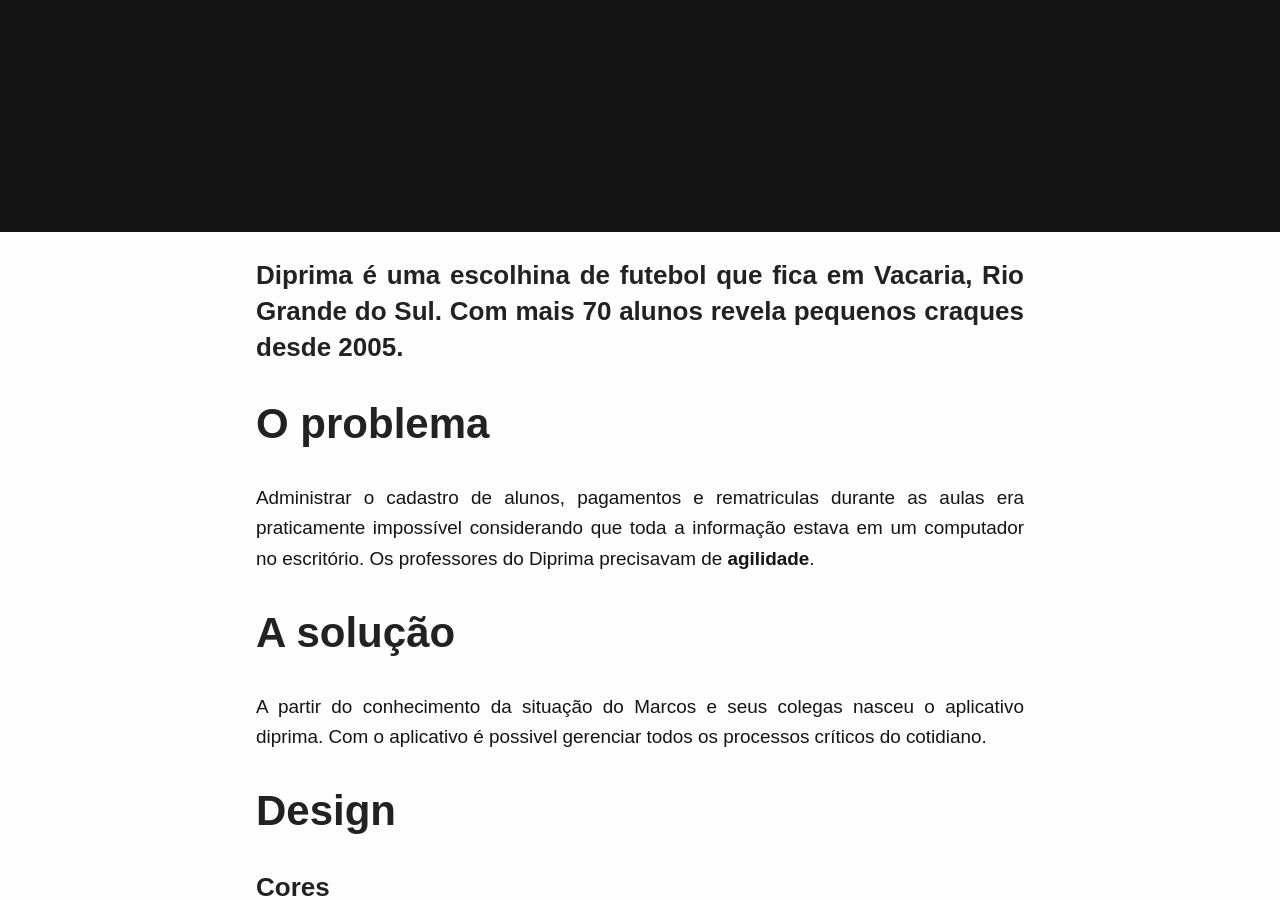
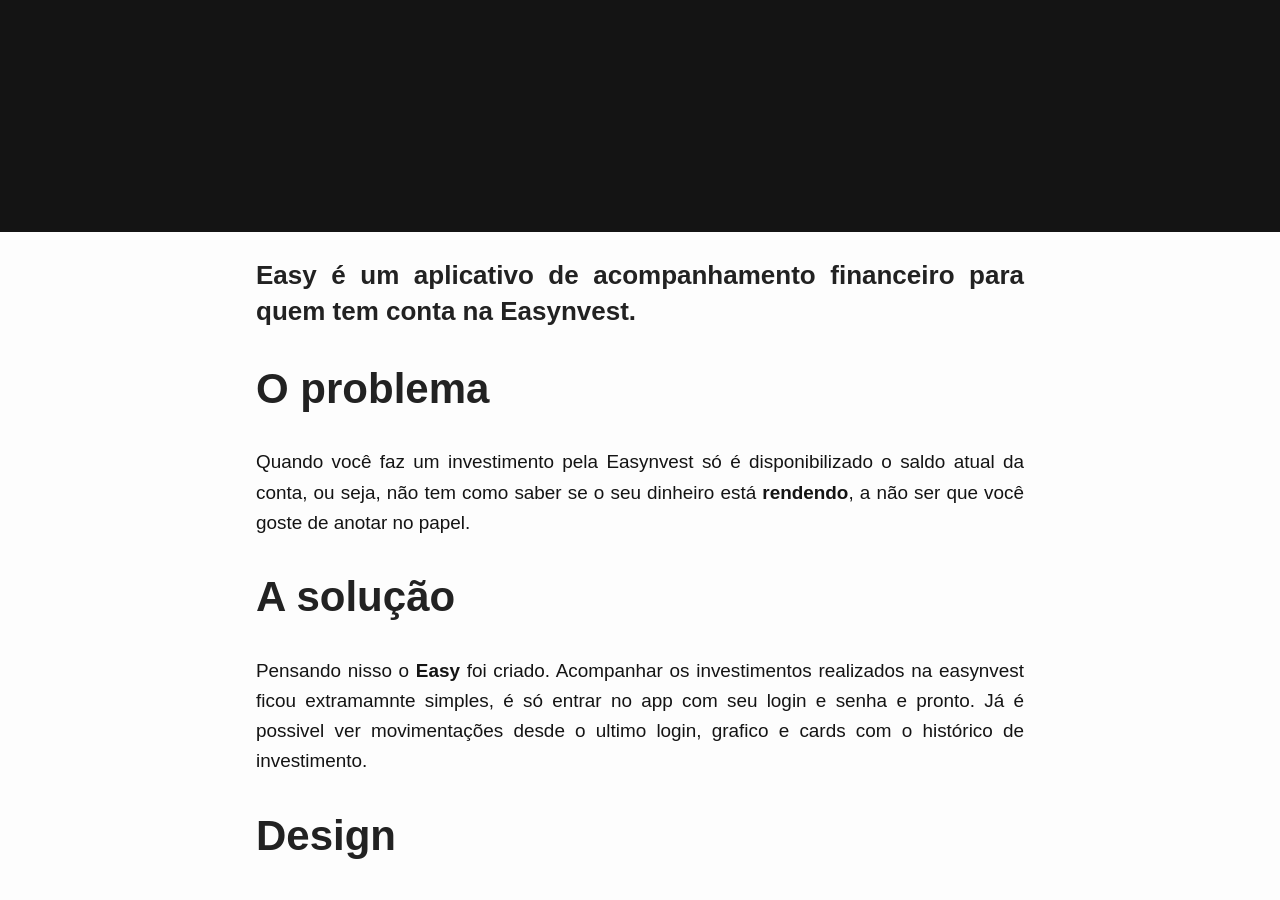
Before and after one commit to ecomachio/portfolio, a Jekyll site: the page built from _posts/2017-02-10-diprima.md, in a window 1280 px wide and 900 px high, scrolled down 308 px. Built offline with Jekyll 4.4.1, drawn with Linux system fonts in a browser that asks for light colours; some web fonts are replaced; some of the changed text lies outside the part shown.

Commit message:
easy post 20%

```diff
--- a/_posts/2017-02-10-diprima.md
+++ b/_posts/2017-02-10-diprima.md
@@ -23,22 +23,22 @@ social:
     - https://github.com/ecomachio
 ---
 
-### Diprima é uma escolhina de futebol que fica em Vacaria, Rio Grande do Sul. Com mais 70 alunos revela pequenos craques desde 2005.
+### Easy é um aplicativo de acompanhamento financeiro para quem tem conta na Easynvest.
 
 O problema
 ----------
-Administrar o cadastro de alunos, pagamentos e rematriculas durante as aulas era praticamente impossível considerando que toda a informação estava em um computador no escritório. Os professores do Diprima precisavam de **agilidade**.
+Quando você faz um investimento pela Easynvest só é disponibilizado o saldo atual da conta, ou seja, não tem como saber se o seu dinheiro está **rendendo**, a não ser que você goste de anotar no papel.
 
 A solução
 ---------
-A partir do conhecimento da situação do Marcos e seus colegas nasceu o aplicativo diprima. Com o aplicativo é possivel gerenciar todos os processos críticos do cotidiano.
+Pensando nisso o **Easy** foi criado. Acompanhar os investimentos realizados na easynvest ficou extramamnte simples, é só entrar no app com seu login e senha e pronto. Já é possivel ver movimentações desde o ultimo login, grafico e cards com o histórico de investimento.
 
 Design
 ------
 
 ### Cores
 
-Cuidadosamente escolhidas para dar vida ao aplicativo e, ao mesmo tempo, ajudar o usuário a rapidamente se localizar dentro da aplicação, além identificar status com extrema facilidade.
+Cuidadosamente escolhidas para dar vida ao aplicativo e, ao mesmo tempo, dar ao usuário a liberdade de decidir o desgin do seu Easy.
 
 >
   ![teste]({{ site.baseurl }}/assets/img/d10.png "teste")
```
